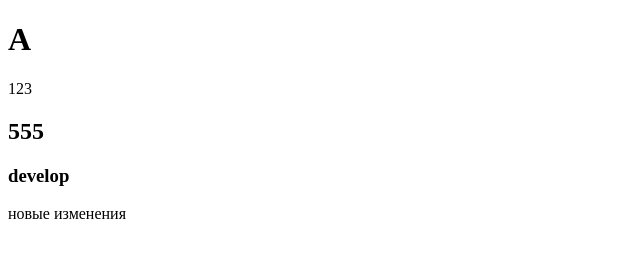
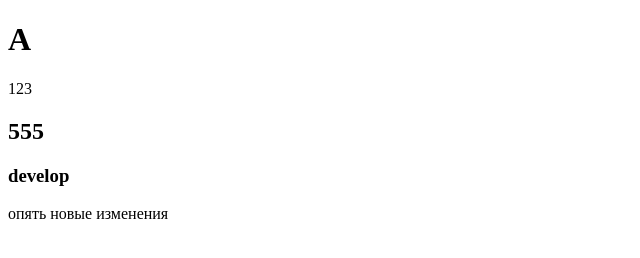
Before and after one commit to Bablax/test, a plain HTML site: page index.html in a window 1280 px wide. Shown: the full height of the page, 0-640 px from the left. Drawn offline with Linux system fonts and the light colour scheme.

Commit message:
again_new_changed

```diff
--- a/index.html
+++ b/index.html
@@ -21,7 +21,7 @@
     develop
   </h3>
   <main>
-    <span>новые изменения</span>
+    <span>опять новые изменения</span>
   </main>
 </body>
 
```
